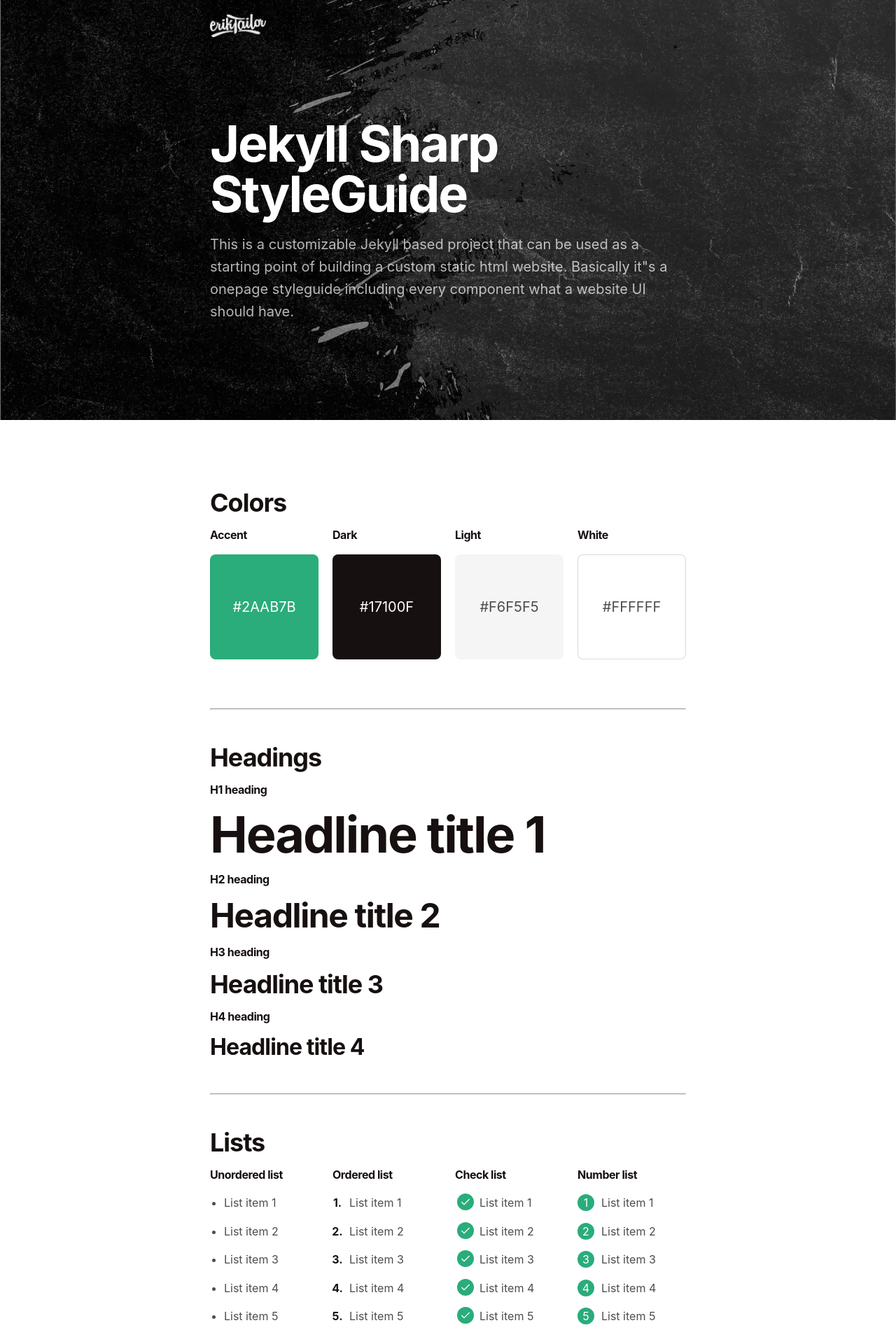
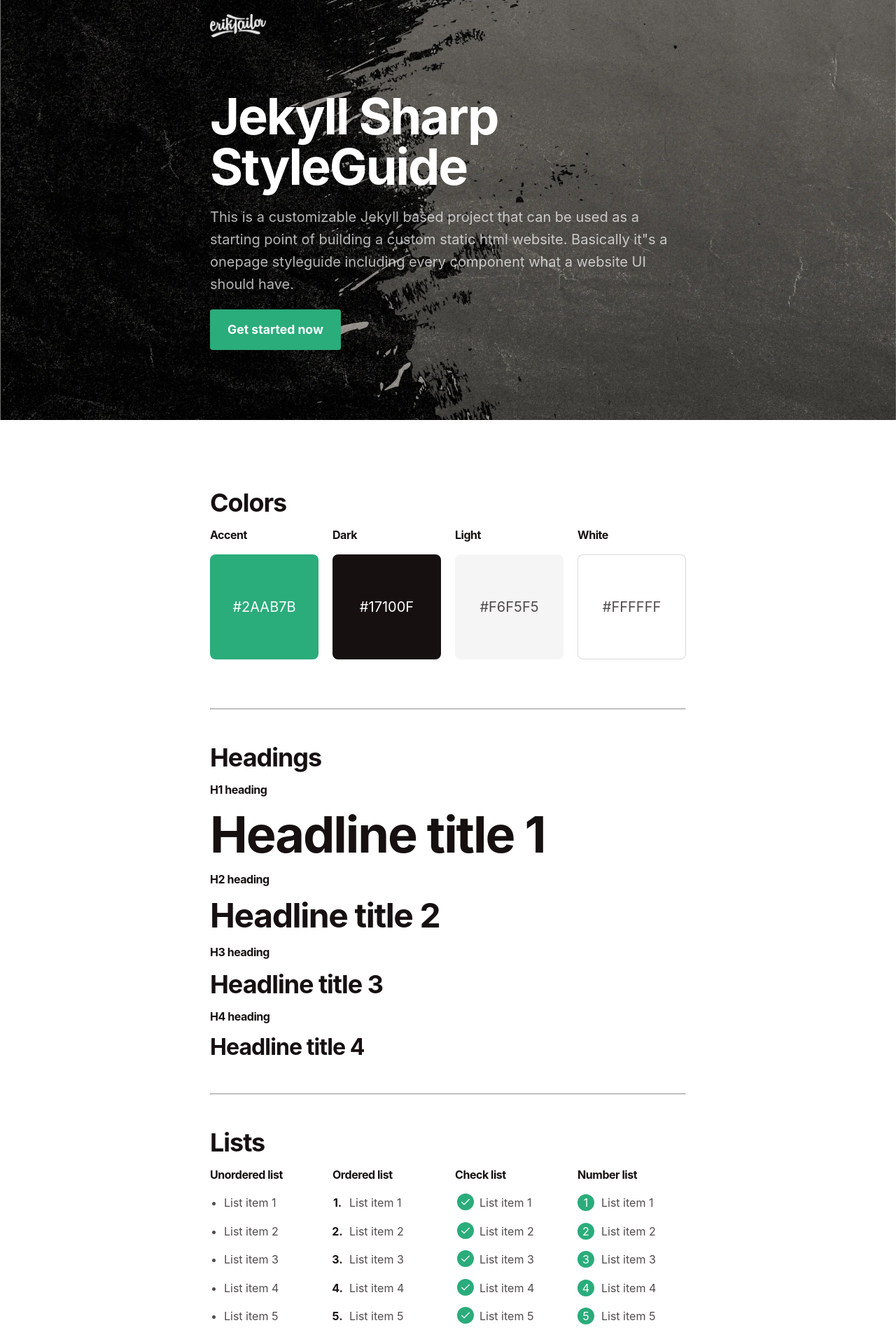
Before and after one commit to eriktailor/jekyll-sharp-styleguide, a Jekyll site: the page built from index.md, in a window 1280 px wide. Shown: the top 1920 px of the page at 70% size. Built offline with Jekyll 4.4.1, drawn with Linux system fonts in a browser that asks for light colours; some web fonts are replaced.

Commit message:
update grid system and header

```diff
--- a/_includes/header.html
+++ b/_includes/header.html
@@ -5,5 +5,6 @@
         </a>
         <h1>{{ site.title }}</h1>
         <p class="text-white opacity-70">This is a customizable Jekyll based project that can be used as a starting point of building a custom static html website. Basically it"s a onepage styleguide including every component what a website UI should have.</p>
+        <a class="btn" href="https://github.com/eriktailor/jekyll-sharp-styleguide" target="_blank">Get started now</a>
     </div>
 </header>
--- a/_sass/_buttons.scss
+++ b/_sass/_buttons.scss
@@ -14,17 +14,24 @@
     font-weight: bold;
     padding: (($spacer / 4) * 3)  (($spacer / 4) * 5);
     border: 0;
+    display: inline-block;
     box-shadow: none;
     font-size: $base-font-size * 1.1;
     border-radius: $border-radius / 2;
     margin-bottom: $spacer;
+    text-align: center;
+    text-decoration: none;
     cursor: pointer;
     &:not(.disabled):hover, &.hover {
         background: $accent-hover;
         transition: background-color 0.3s;
+        color: $white;
     }
     &:disabled, &.disabled {
         opacity: 0.5;
         cursor: not-allowed;
     }
+    @media (max-width: $breakpoint-xs) {
+        display: block;
+    }
 }
--- a/_sass/_header.scss
+++ b/_sass/_header.scss
@@ -7,7 +7,6 @@
     background-image: url('../img/header_bg.webp');
     background-size: cover;
     background-position: center;
-    filter: saturate(0);
     min-height: 550px;
     padding-top: 50px;
     display: flex;
@@ -17,9 +16,6 @@
     }
     @media (max-width: $breakpoint-sm) {
         min-height: 450px;
-    }
-    @media (max-width: $breakpoint-xs) {
-        min-height: 350px;
     }
 }
 
```
Also changed, not shown: README.md, assets/img/header_bg.webp, 2 other files.
